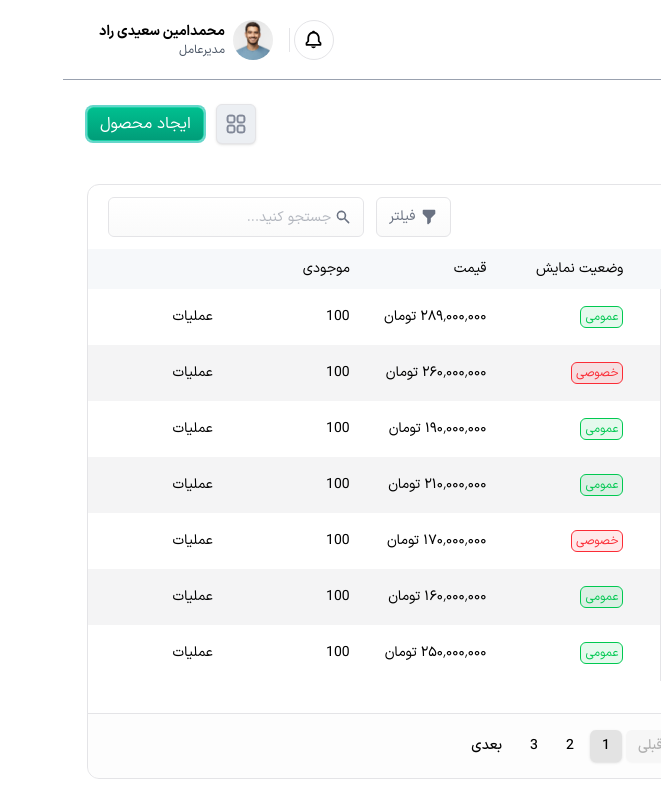
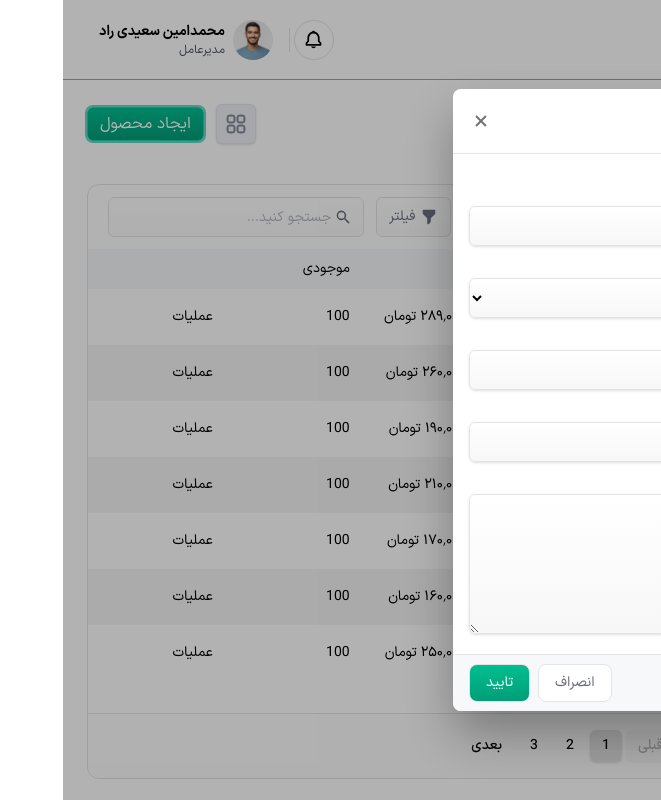
Before and after one commit to Mostafa-mb/03---Admin-Dashboard, a React (Vite) app: page /products in a window 1280 px wide. Both pictures are taken after a click on the button "ایجاد محصول". Shown: the whole page, without its empty margins (619-1280 px from the left). Built offline with nearby package versions, Linux system fonts and the light colour scheme.

Commit message:
add modal inputs for adding a product in the products page

```diff
--- /dev/null
+++ b/src/features/ProductsTable/components/AddProductFields.jsx
@@ -0,0 +1,32 @@
+import React from "react";
+
+const AddProductFields = () => {
+  const fields = [
+    { label: "عنوان محصول", key: "title", type: "text" },
+    { label: "وضعیت انتشار", key: "isPublished", type: "select" },
+    { label: "تعداد موجودی", key: "entity", type: "number" },
+    { label: "قیمت محصول", key: "price", type: "number" },
+    { label: "توضیحات محصول", key: "description", type: "textarea" },
+  ];
+  return (
+    <div>
+      {fields.map((field) => (
+        <div key={field.key}>
+          <label className="text-xs select-none text-neutral-500">
+            {field.label}
+          </label>
+          {field.type === "textarea" ? (
+            <textarea className="block mt-2 text-sm min-h-35 px-3 rounded-md bg-linear-to-t from-zinc-100/70 shadow placeholder:text-sm border outline-none primary-border-color w-full"></textarea>
+          ) : field.type === "select" ? (
+            <select className="block mt-2 px-3 rounded-md bg-linear-to-t from-zinc-100/70 shadow placeholder:text-sm h-10 border outline-none primary-border-color w-full" value={"false"}>
+                <option value="true">منتشر شده</option>
+                <option value="false">منتشر نشده</option>
+            </select>
+          ) : <input type={field.type} className="block mt-2 px-3 rounded-md bg-linear-to-t from-zinc-100/70 shadow placeholder:text-sm h-10 border outline-none primary-border-color w-full"></input>}
+        </div>
+      ))}
+    </div>
+  );
+};
+
+export default AddProductFields;
--- a/src/pages/Products/Page.jsx
+++ b/src/pages/Products/Page.jsx
@@ -4,15 +4,30 @@ import { CiGrid41, CiViewTable } from "react-icons/ci";
 import { products } from "../../data/products";
 import ProductsTableView from "../../features/productsView/ProductsTableView";
 import ProductsGridView from "../../features/productsView/ProductsGridView";
+import Modal from "../../components/common/Modal";
+import AddProductFields from "../../features/ProductsTable/components/AddProductFields";
 
 function Products() {
   const [layoutType, setLayoutType] = useState("TABLE"); // TABLE or GRID
   const [paginatedProducts, setPaginatedProducts] = useState([...products]);
+  const [newProduct , setNewProduct] = useState({
+    id:crypto.randomUUID,
+    title:"",
+    description:"",
+    price:"",
+    img:"/images/product-img.png",
+    isPublished:false,
+    entity:""
+  })
 
   const toggleLayout = () => {
     const layout = layoutType === "TABLE" ? "GRID" : "TABLE";
     setLayoutType(layout);
   };
+
+  const createNewProduct = ()=>{
+    console.log("new product created");
+  }
 
   const buttons = (
     <>
@@ -26,7 +41,10 @@ function Products() {
           <CiViewTable></CiViewTable>
         )}
       </button>
-      <button className="primary-bg px-3 py-1">ایجاد محصول</button>
+      {/*  */}
+      <Modal Trigger={<button className="primary-bg px-3 py-1">ایجاد محصول</button>} title="ایجاد محصول جدید" onSubmit={createNewProduct} >
+      <AddProductFields></AddProductFields>
+      </Modal>
     </>
   );
   return (
```
